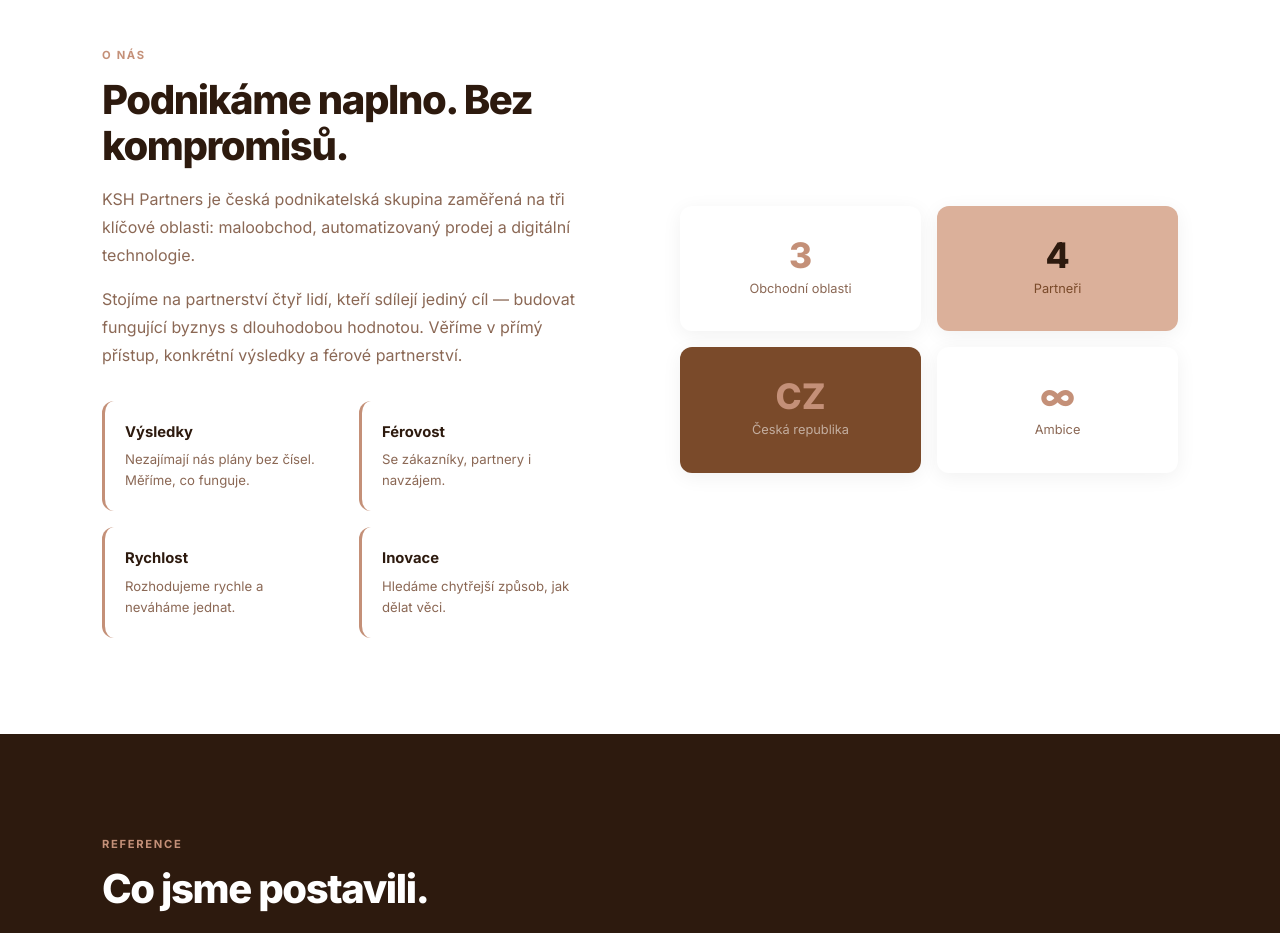
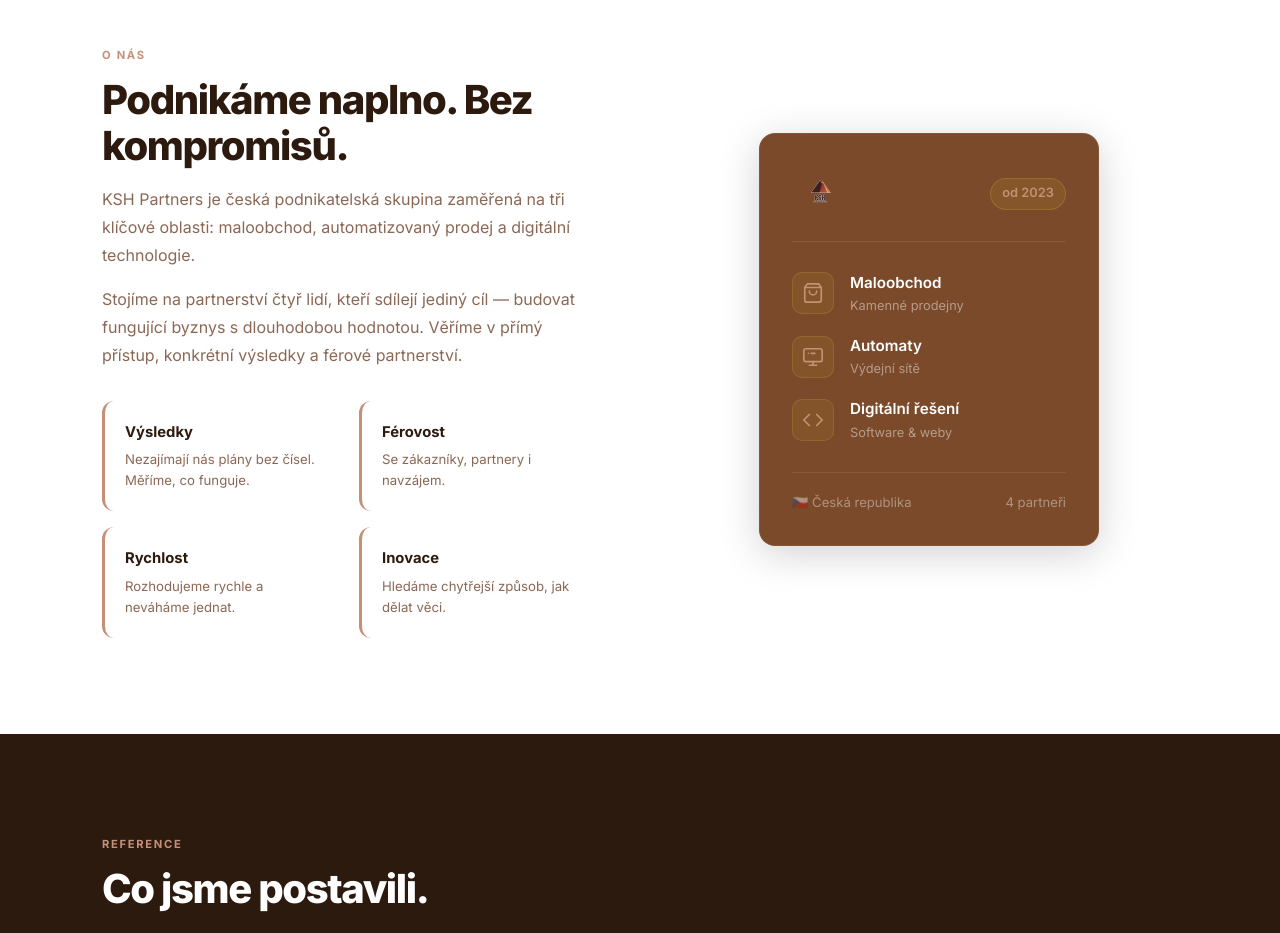
Before and after one commit to matyaskral-cyber/ksh-partners, a plain HTML site: page index.html in a window 1280 px wide. Shown: the part 1860-2793 px from the top of the page. Drawn offline with Linux system fonts and the light colour scheme.

Commit message:
O nas: replace stat boxes with business areas card; bigger nav logo

```diff
--- a/css/style.css
+++ b/css/style.css
@@ -75,7 +75,7 @@
 }
 .nav-logo-text span { color: var(--ksh-gold); }
 .nav-logo-img {
-  height: 120px;
+  height: 160px;
   width: auto;
   object-fit: contain;
 }
@@ -403,9 +403,73 @@
   line-height: 1.6;
 }
 .onas-visual {
-  display: grid;
-  grid-template-columns: 1fr 1fr;
+  display: flex;
+  align-items: center;
+  justify-content: center;
+}
+.onas-card {
+  background: var(--ksh-navy);
+  border-radius: 16px;
+  padding: 2rem;
+  width: 100%;
+  max-width: 340px;
+  box-shadow: 0 8px 40px rgba(0,0,0,.18);
+  border: 1px solid rgba(255,255,255,.07);
+}
+.onas-card-header {
+  display: flex;
+  align-items: center;
+  justify-content: space-between;
+  margin-bottom: 1.8rem;
+  padding-bottom: 1.2rem;
+  border-bottom: 1px solid rgba(255,255,255,.08);
+}
+.onas-card-since {
+  font-size: .8rem;
+  color: var(--ksh-gold);
+  background: rgba(212,175,55,.12);
+  border: 1px solid rgba(212,175,55,.25);
+  padding: .3rem .7rem;
+  border-radius: 20px;
+  font-weight: 600;
+}
+.onas-card-areas {
+  display: flex;
+  flex-direction: column;
+  gap: 1.1rem;
+  margin-bottom: 1.8rem;
+}
+.onas-area {
+  display: flex;
+  align-items: center;
   gap: 1rem;
+}
+.onas-area-icon {
+  width: 42px; height: 42px;
+  background: rgba(212,175,55,.1);
+  border: 1px solid rgba(212,175,55,.2);
+  border-radius: 10px;
+  display: flex; align-items: center; justify-content: center;
+  flex-shrink: 0;
+  color: var(--ksh-gold);
+}
+.onas-area-title {
+  font-weight: 600;
+  font-size: .95rem;
+  color: #fff;
+}
+.onas-area-sub {
+  font-size: .8rem;
+  color: rgba(255,255,255,.45);
+  margin-top: 1px;
+}
+.onas-card-footer {
+  display: flex;
+  justify-content: space-between;
+  padding-top: 1.2rem;
+  border-top: 1px solid rgba(255,255,255,.08);
+  font-size: .82rem;
+  color: rgba(255,255,255,.4);
 }
 .onas-stat-box {
   background: #fff;
--- a/index.html
+++ b/index.html
@@ -235,21 +235,44 @@
         </div>
       </div>
       <div class="onas-visual">
-        <div class="onas-stat-box">
-          <div class="onas-stat-num">3</div>
-          <div class="onas-stat-lbl">Obchodní oblasti</div>
-        </div>
-        <div class="onas-stat-box pink">
-          <div class="onas-stat-num">4</div>
-          <div class="onas-stat-lbl">Partneři</div>
-        </div>
-        <div class="onas-stat-box dark">
-          <div class="onas-stat-num">CZ</div>
-          <div class="onas-stat-lbl">Česká republika</div>
-        </div>
-        <div class="onas-stat-box">
-          <div class="onas-stat-num">∞</div>
-          <div class="onas-stat-lbl">Ambice</div>
+        <div class="onas-card">
+          <div class="onas-card-header">
+            <img src="logo.png" alt="KSH Partners" style="height:56px;width:auto;">
+            <span class="onas-card-since">od 2023</span>
+          </div>
+          <div class="onas-card-areas">
+            <div class="onas-area">
+              <div class="onas-area-icon">
+                <svg width="22" height="22" viewBox="0 0 24 24" fill="none" stroke="currentColor" stroke-width="1.8" stroke-linecap="round" stroke-linejoin="round"><path d="M6 2L3 6v14a2 2 0 002 2h14a2 2 0 002-2V6l-3-4z"/><line x1="3" y1="6" x2="21" y2="6"/><path d="M16 10a4 4 0 01-8 0"/></svg>
+              </div>
+              <div>
+                <div class="onas-area-title">Maloobchod</div>
+                <div class="onas-area-sub">Kamenné prodejny</div>
+              </div>
+            </div>
+            <div class="onas-area">
+              <div class="onas-area-icon">
+                <svg width="22" height="22" viewBox="0 0 24 24" fill="none" stroke="currentColor" stroke-width="1.8" stroke-linecap="round" stroke-linejoin="round"><rect x="2" y="3" width="20" height="14" rx="2"/><path d="M8 21h8M12 17v4"/><path d="M7 8h.01M10 8h4"/></svg>
+              </div>
+              <div>
+                <div class="onas-area-title">Automaty</div>
+                <div class="onas-area-sub">Výdejní sítě</div>
+              </div>
+            </div>
+            <div class="onas-area">
+              <div class="onas-area-icon">
+                <svg width="22" height="22" viewBox="0 0 24 24" fill="none" stroke="currentColor" stroke-width="1.8" stroke-linecap="round" stroke-linejoin="round"><polyline points="16 18 22 12 16 6"/><polyline points="8 6 2 12 8 18"/></svg>
+              </div>
+              <div>
+                <div class="onas-area-title">Digitální řešení</div>
+                <div class="onas-area-sub">Software & weby</div>
+              </div>
+            </div>
+          </div>
+          <div class="onas-card-footer">
+            <span>🇨🇿 Česká republika</span>
+            <span>4 partneři</span>
+          </div>
         </div>
       </div>
     </div>
```
